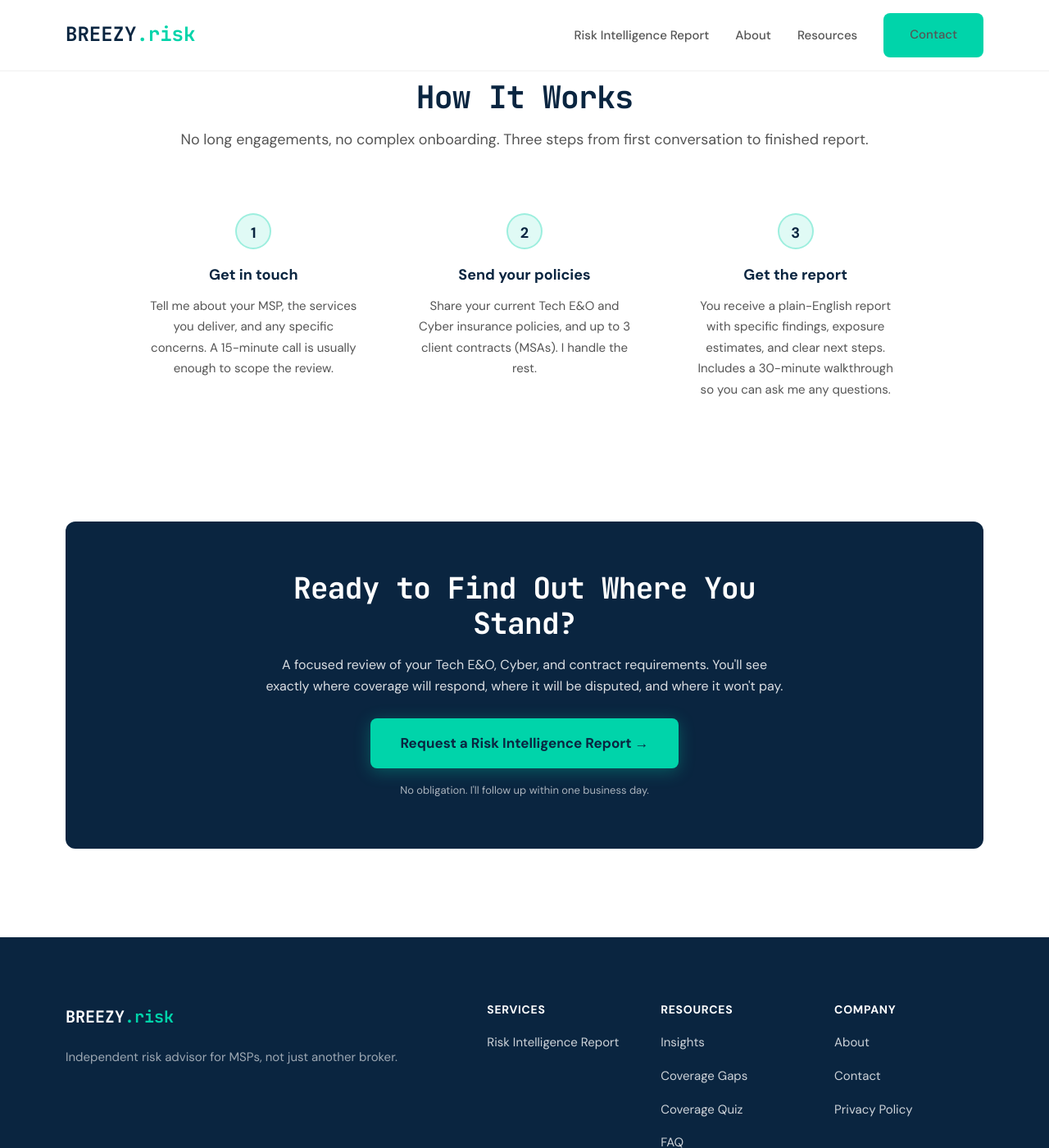
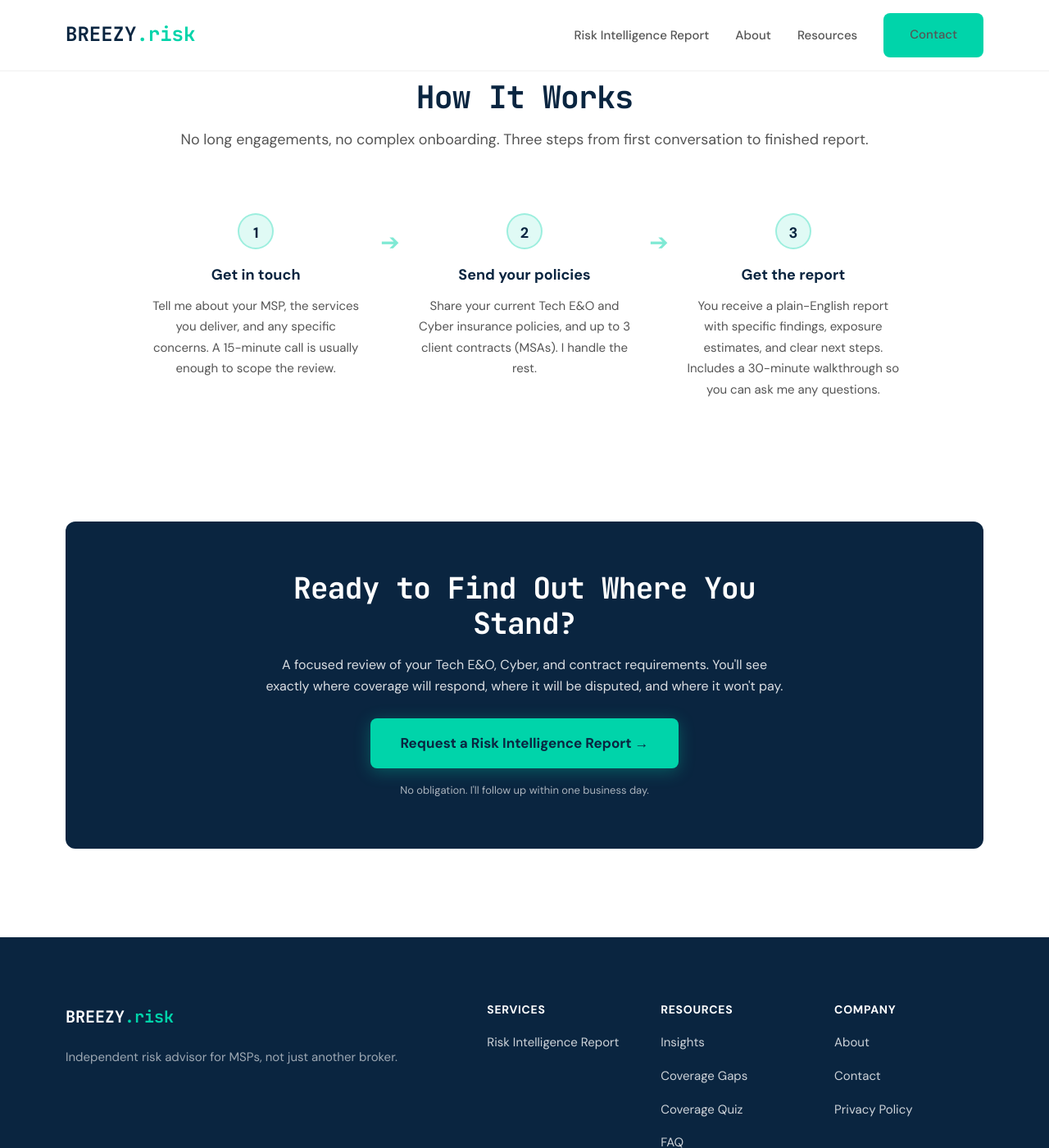
Before and after one commit to joeproe1/breezyins.com, a Jekyll site: the page built from risk-intelligence-report.html, in a window 1280 px wide and 1400 px high, scrolled down 1663 px. Shown: the whole window at 82% size. Built offline with Jekyll 4.4.1, drawn with Linux system fonts in a browser that asks for light colours.

Commit message:
Add connecting arrows between How It Works steps
Arrows sit between the numbered circles on desktop,
hidden on mobile where steps stack vertically.

Co-Authored-By: Claude Opus 4.6 <noreply@anthropic.com>

```diff
--- a/risk-intelligence-report.html
+++ b/risk-intelligence-report.html
@@ -239,14 +239,23 @@ permalink: /risk-intelligence-report/
 .rir-mini-wide strong{ color: var(--primary); }
 .rir-steps{
   display: grid;
-  grid-template-columns: repeat(3, 1fr);
-  gap: 32px;
+  grid-template-columns: 1fr auto 1fr auto 1fr;
+  gap: 0;
   max-width: 960px;
   margin: 0 auto;
+  align-items: start;
 }
 .rir-step{
   text-align: center;
   padding: 28px 20px;
+}
+.rir-step-arrow{
+  display: flex;
+  align-items: center;
+  padding-top: 40px;
+  color: rgba(0, 212, 170, 0.5);
+  font-size: 28px;
+  font-weight: 300;
 }
 .rir-step-num{
   width: 44px;
@@ -329,7 +338,8 @@ permalink: /risk-intelligence-report/
   .rir-hero h1{ font-size: 38px; }
   .rir-grid{ grid-template-columns: 1fr; }
   .rir-mini-wide{ margin-top: 14px; }
-  .rir-steps{ grid-template-columns: 1fr; gap: 24px; }
+  .rir-steps{ grid-template-columns: 1fr; gap: 0; }
+  .rir-step-arrow{ display: none; }
 }
 @media(max-width: 768px){
   .rir-hero{ padding: 86px 0 50px; }
@@ -547,11 +557,13 @@ permalink: /risk-intelligence-report/
         <strong>Get in touch</strong>
         <p>Tell me about your MSP, the services you deliver, and any specific concerns. A 15-minute call is usually enough to scope the review.</p>
       </div>
+      <div class="rir-step-arrow" aria-hidden="true">&#10132;</div>
       <div class="rir-step">
         <div class="rir-step-num">2</div>
         <strong>Send your policies</strong>
         <p>Share your current Tech E&O and Cyber insurance policies, and up to 3 client contracts (MSAs). I handle the rest.</p>
       </div>
+      <div class="rir-step-arrow" aria-hidden="true">&#10132;</div>
       <div class="rir-step">
         <div class="rir-step-num">3</div>
         <strong>Get the report</strong>
```
